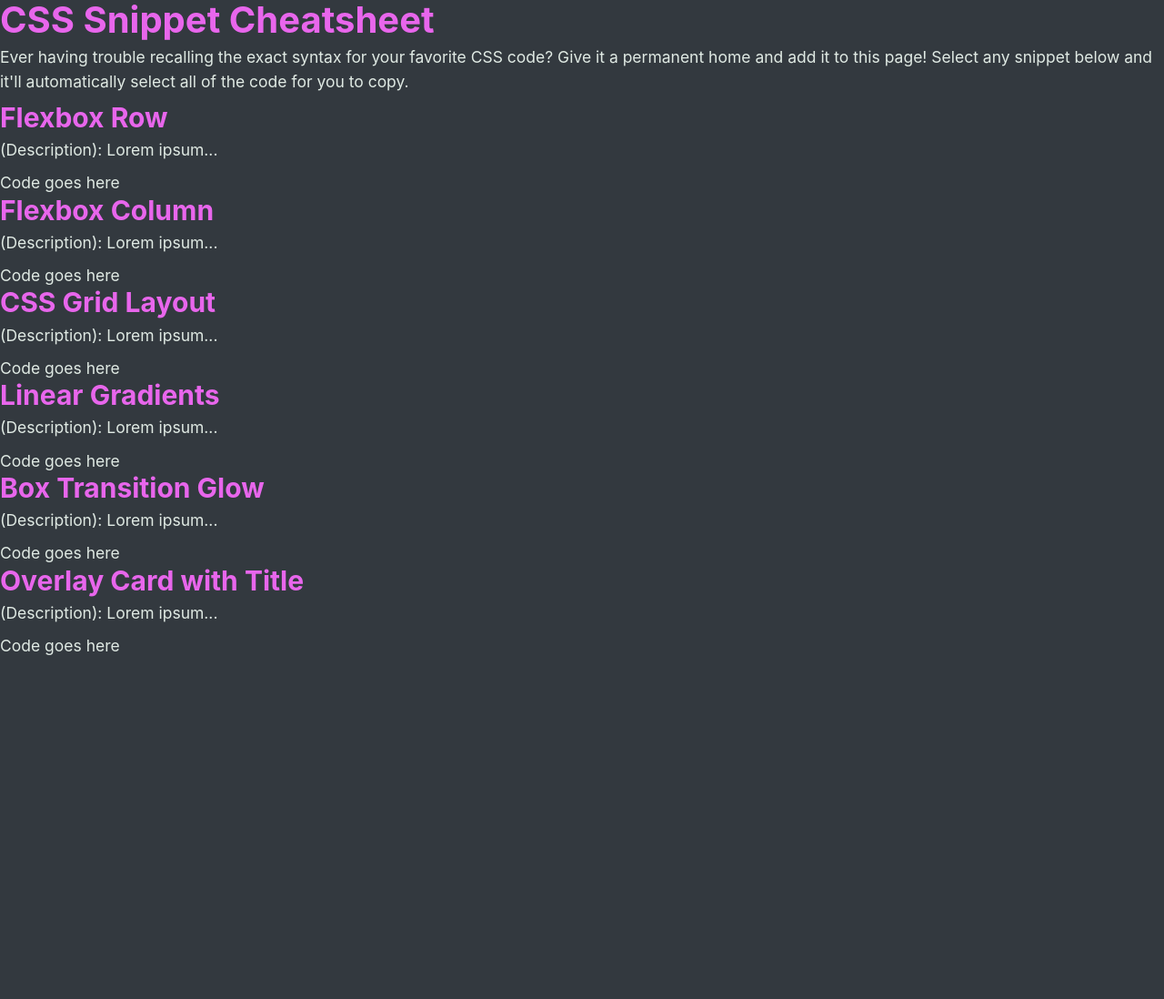
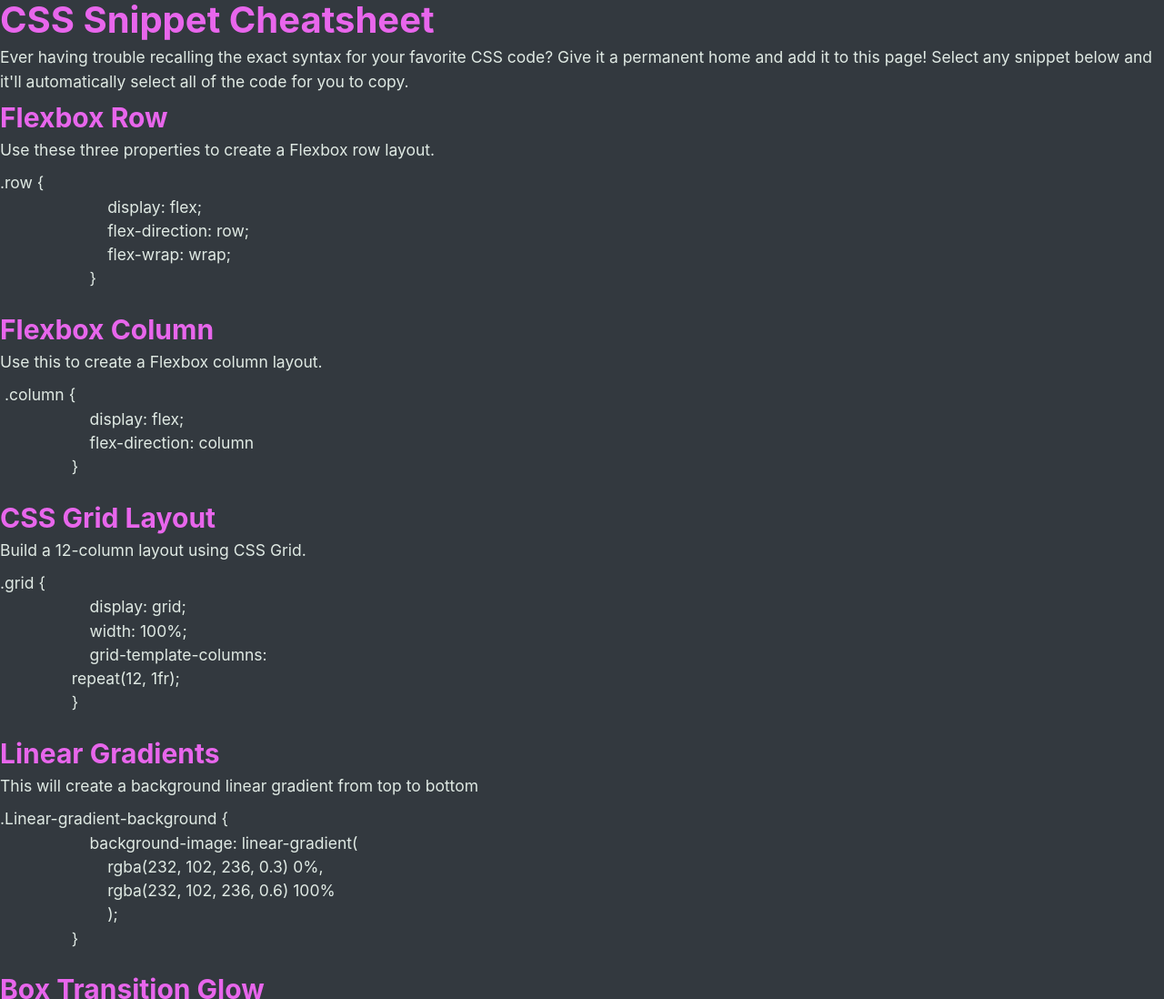
Before and after one commit to Carsov2/The-GOAT-Repo, a plain HTML site: page index.html in a window 1280 px wide. Shown: the top 1098 px of the page at 91% size. Before the commit the page ends 800 px from the top, so only its background shows below. Drawn offline with Linux system fonts and the light colour scheme.

Commit message:
finished cards

```diff
--- a/index.html
+++ b/index.html
@@ -29,43 +29,72 @@
         <div class="card">
             <h3 class="header">Flexbox Row</h3>
             <article class="content">
-                <p>(Description): Lorem ipsum...</p>
-                <pre>Code goes here</pre>
+                <p> Use these three properties to create a Flexbox row layout.</p>
+                <pre>.row {
+                        display: flex;
+                        flex-direction: row;
+                        flex-wrap: wrap;
+                    }
+                </pre>
             </article>
         </div>
         <div class="card">
             <h3 class="header">Flexbox Column</h3>
             <article class="content">
-                <p>(Description): Lorem ipsum...</p>
-                <pre>Code goes here</pre>
+                <p> Use this to create a Flexbox column layout.</p>
+                <pre> .column {
+                    display: flex;
+                    flex-direction: column
+                }
+             </pre>
             </article>
         </div>
         <div class="card">
             <h3 class="header">CSS Grid Layout</h3>
             <article class="content">
-                <p>(Description): Lorem ipsum...</p>
-                <pre>Code goes here</pre>
+                <p> Build a 12-column layout using CSS Grid.</p>
+                <pre>.grid {
+                    display: grid;
+                    width: 100%;
+                    grid-template-columns:
+                repeat(12, 1fr);
+                }
+                </pre>
             </article>
         </div>
         <div class="card">
             <h3 class="header">Linear Gradients</h3>
             <article class="content">
-                <p>(Description): Lorem ipsum...</p>
-                <pre>Code goes here</pre>
+                <p> This will create a background linear gradient from top to bottom </p>
+                <pre>.Linear-gradient-background {
+                    background-image: linear-gradient(
+                        rgba(232, 102, 236, 0.3) 0%,
+                        rgba(232, 102, 236, 0.6) 100%
+                        );
+                }
+                </pre>
             </article>
         </div>
         <div class="card">
             <h3 class="header">Box Transition Glow</h3>
             <article class="content">
-                <p>(Description): Lorem ipsum...</p>
-                <pre>Code goes here</pre>
+                <p> Use transition and box shadows to glow on hover.</p>
+                <pre>.code-card .card-header {
+                    boarder-radius: 8px;
+                    transition: all 0.5s ease-in-out:
+                }
+                </pre>
             </article>
         </div>
         <div class="card">
             <h3 class="header">Overlay Card with Title</h3>
             <article class="content">
-                <p>(Description): Lorem ipsum...</p>
-                <pre>Code goes here</pre>
+                <p> Use position properties and negative margins to raise elements higher than their natural starting point.</p>
+                <pre>.card-header {
+                    position: relative;
+                    margin-top: -20px;
+                }
+                </pre>
             </article>
         </div>
 
```
